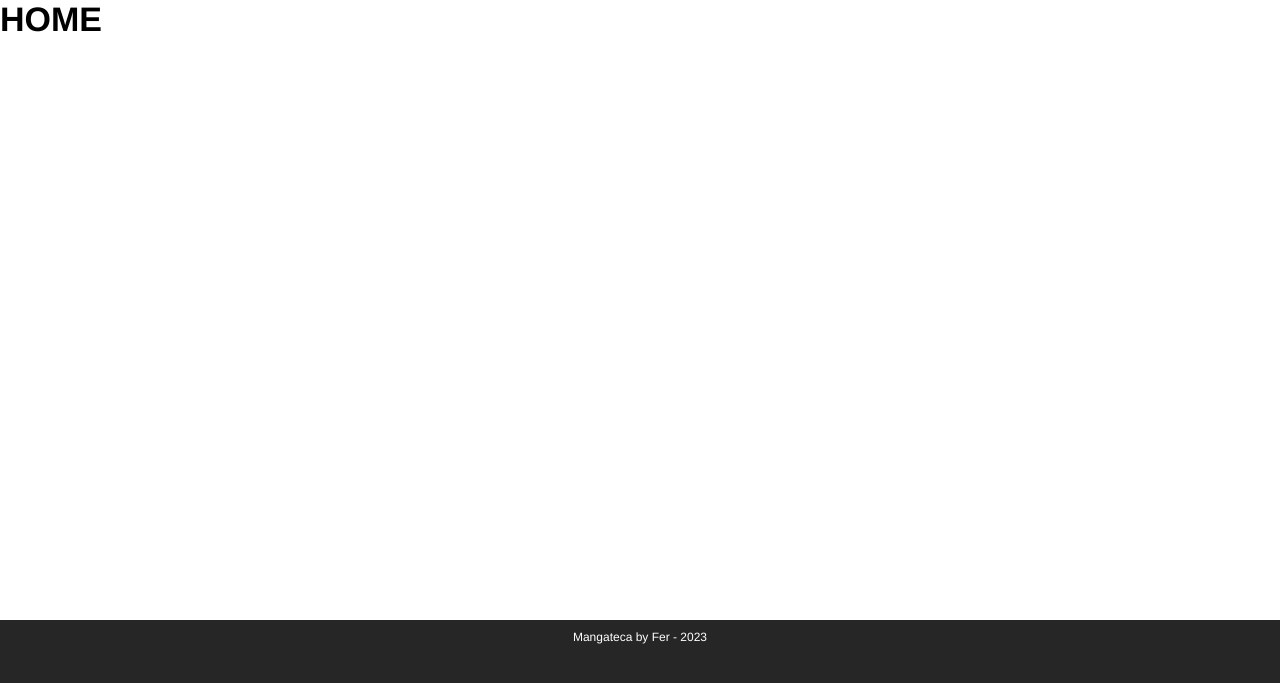
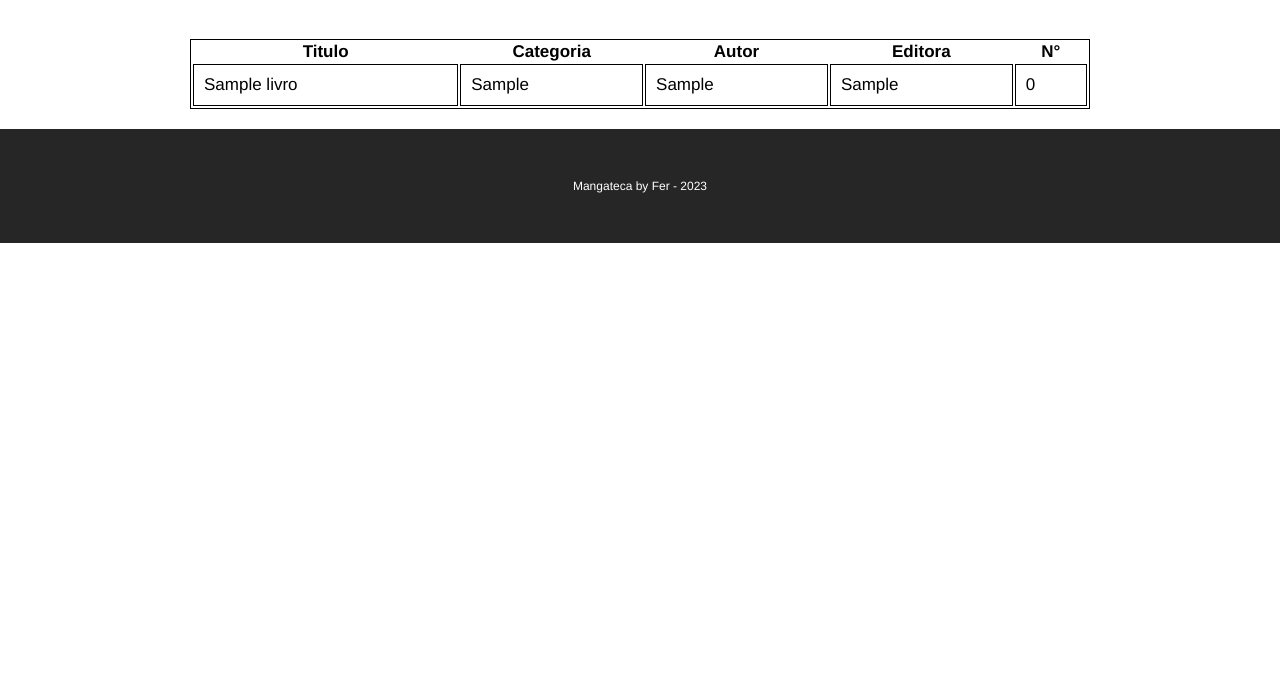
Before and after one commit to Fschezaro/mangateca, a PHP site: page /views/home.php in a window 1280 px wide. Shown: the part 110-793 px from the top of the page. Run offline with PHP 8.4, Linux system fonts and the light colour scheme; tables that the repository leaves empty or names only in its code hold one stand-in row (values such as "Sample post").

Commit message:
Refaturamento por dicas do clazer

```diff
--- a/Components/footer.php
+++ b/Components/footer.php
@@ -1,3 +1,4 @@
+<br>
 <footer>
     <div>
         Mangateca by Fer - 2023
--- a/css/index.css
+++ b/css/index.css
@@ -13,17 +13,14 @@ header{
 }
 footer{
         width: 100%;
-        height: 50px;
         background-color:#262626;
-        padding: 10px 0;
+        padding: 50px 0px;
         text-align: center;
         font-size: 12px;
         color: #ffffff;
-        position: absolute;
-        bottom: 0;
 }
-.tabela{ border: 1px solid black; margin-left: auto; margin-right: auto; width: 800px; }
-.tabela td{ border: 1px solid black;padding: 10px; }
+.tabela{ border: 1px solid black; margin-left: auto; margin-right: auto; width: 900px; }
+.tabela td, tr{ border: 1px solid black; margin: auto; padding: 10px; }
 #menu { padding: 30px 0;}
 #menu a{ text-decoration: none; padding: 45px 45px; color: #ffffff; text-shadow: 1px 1px 1px #333;}
 #menu a:hover{ background-color: aqua;}
--- a/views/home.php
+++ b/views/home.php
@@ -1,16 +1,52 @@
+<?php
+require '../controllers/db.php';
+
+$query = $conexao->prepare("SELECT * FROM LIVROS");
+
+$query->execute();
+
+$resultado = $query->fetchAll(PDO::FETCH_ASSOC);
+
+?>
+
 <!DOCTYPE html>
 <html lang="en">
 
 <head>
     <meta charset="UTF-8">
     <meta name="viewport" content="width=device-width, initial-scale=1.0">
-    <title>Document</title>
+    <title>Mangateca home</title>
     <link rel="stylesheet" href="../css/index.css">
 </head>
 
 <body>
     <?php include '../components/header.php'; ?>
-    <h1>HOME</h1>
+    <h1><br></h1>
+    <table class="tabela">
+        <thead>
+            <tr>
+                <!-- <th>Id</th> -->
+                <th>Titulo</th>
+                <th>Categoria</th>
+                <th>Autor</th>
+                <th>Editora</th>
+                <th>N°</th>
+            </tr>
+        </thead>
+        <tbody>
+            <?php foreach ($resultado as $key => $livro) : ?>
+
+                <tr>
+                    <!-- <td> <?= $livro["id"]; ?></td> -->
+                    <td> <?= $livro["titulo"]; ?></td>
+                    <td> <?= $livro["categoria"]; ?></td>
+                    <td> <?= $livro["autor"]; ?></td>
+                    <td> <?= $livro["editora"]; ?></td>
+                    <td> <?= $key ?> </td>
+                </tr>
+            <?php endforeach; ?>
+        </tbody>
+    </table>
     <?php include '../components/footer.php'; ?>
 </body>
 
```
Also changed, not shown: controllers/edita_livro.php (+8 -16 lines), controllers/exclui_livro.php (+7 -7 lines), controllers/mostra_livro.php (+7 -14 lines), views/edita_livro.php (+10 -6 lines), views/livros.php (+14 -5 lines).
